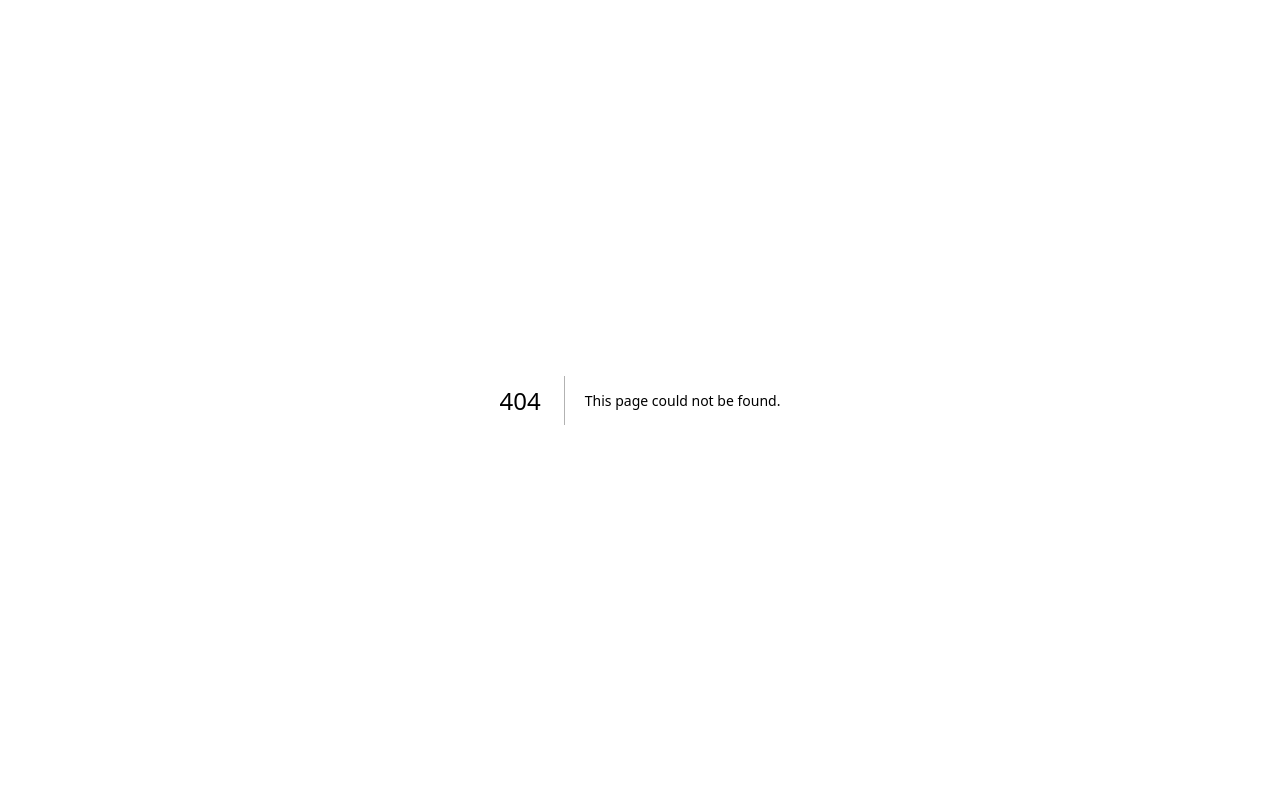
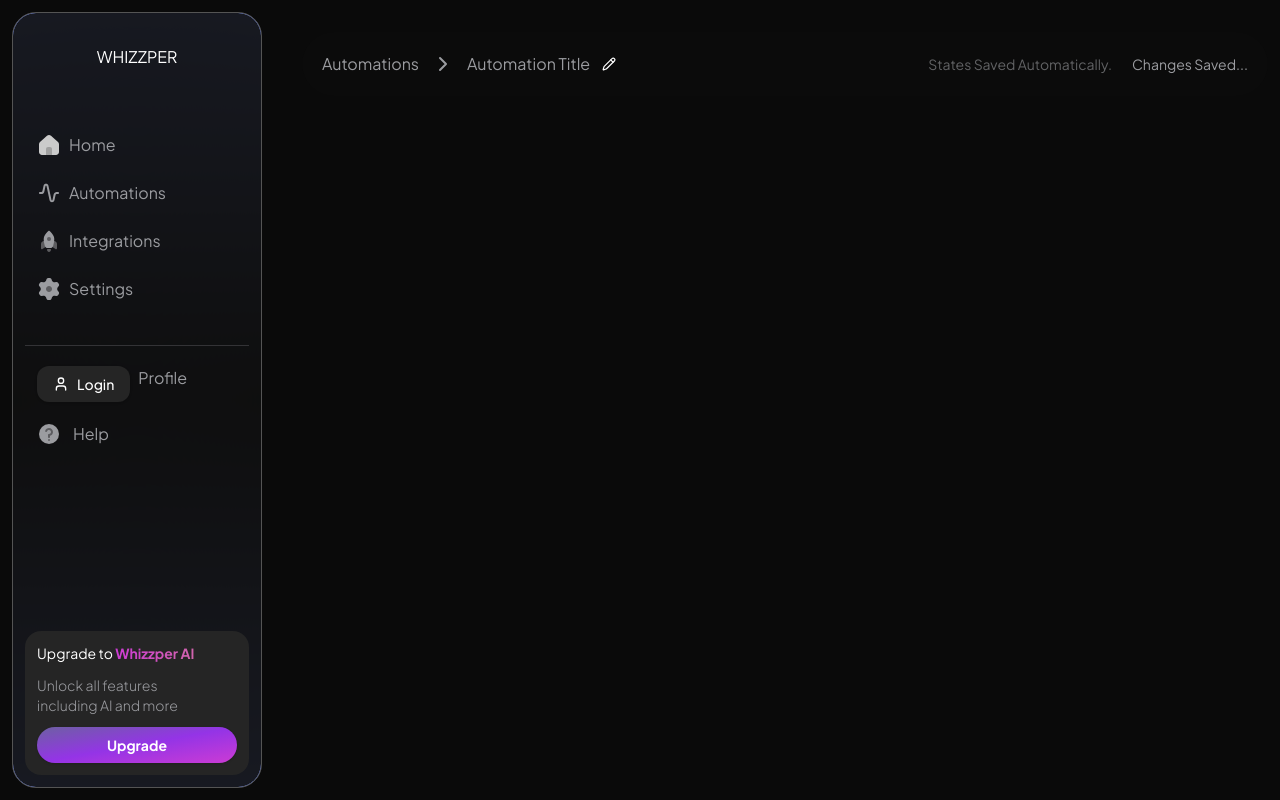
Before and after one commit to vagxrth/whizzper, a Next.js app: page /dashboard/1/automations/123 in a window 1280 px wide. Before the commit this address had no page. Built offline with nearby package versions, Linux system fonts and the light colour scheme; no server answers.

Commit message:
feat: create bread crumbs for automation

```diff
--- /dev/null
+++ b/src/app/(pages)/dashboard/[slug]/automations/[id]/page.tsx
@@ -0,0 +1,16 @@
+import AutomationBreadCrumb from '@/components/global/bread-crumbs/automations'
+import React from 'react'
+
+type Props = {
+    params: { id: string }
+}
+
+const Page = ({ params }: Props) => {
+  return (
+    <div className='flex flex-col items-center gap-y-20'>
+        <AutomationBreadCrumb id={params.id}/>
+    </div>
+  )
+}
+
+export default Page
--- a/src/components/global/automation-list/index.tsx
+++ b/src/components/global/automation-list/index.tsx
@@ -5,6 +5,7 @@
 import Link from 'next/link';
 import React from 'react'
 import GradientButton from '../gradient-button';
+import { Button } from '@/components/ui/button';
 
 
 const AutomationList = () => {
@@ -33,6 +34,9 @@
                 <GradientButton type='BUTTON' className="w-full bg-background-80 text-white hover:bg-background-80">
                     WHIZZPER AI
                 </GradientButton>
+                <Button className="bg-background-80 hover:bg-background-80 text-white">
+                    Standard
+                </Button>
             </div>
         </Link>
     </div>
--- /dev/null
+++ b/src/components/global/bread-crumbs/automations/index.tsx
@@ -0,0 +1,36 @@
+import { ChevronRight, PencilIcon } from 'lucide-react'
+import React from 'react'
+
+type Props = {
+    id: string
+}
+
+const AutomationBreadCrumb = ( { id }: Props) => {
+  return (
+    <div className="rounded-full w-full p-5 bg-[#18181B1A] flex items-center">
+        <div className='flex items-center gap-x-3 min-w-0'>
+            <p className="text-[#9B9CA0] truncate">Automations</p>
+            <ChevronRight className='flex-shrink-0' color='#9B9CA0'/>
+            <span className="flex gap-x-3 items-center min-w-0">
+                <p className="text-[#9B9CA0] truncate">Automation Title</p>
+                <span className='cursor-pointer hover:opacity-75 duration-100 transition flex-shrink-0 mr-4'>
+                    <PencilIcon size={14}/>
+                </span>
+            </span>
+        </div>
+        <div className='flex items-center gap-x-5 ml-auto'>
+            <p className='hidden md:block text-text-secondary/60 text-sm truncate min-w-0'>
+                States Saved Automatically.
+            </p>
+            <div className='flex gap-x-5 flex-shrink-0'>
+                <p className='text-text-secondary text-sm truncate min-w-0'>
+                    Changes Saved...
+                </p>
+            </div>
+        </div>
+        {/* <ActivateAutomationButton id={id}/>  */}
+    </div>
+  )
+}
+
+export default AutomationBreadCrumb
```
